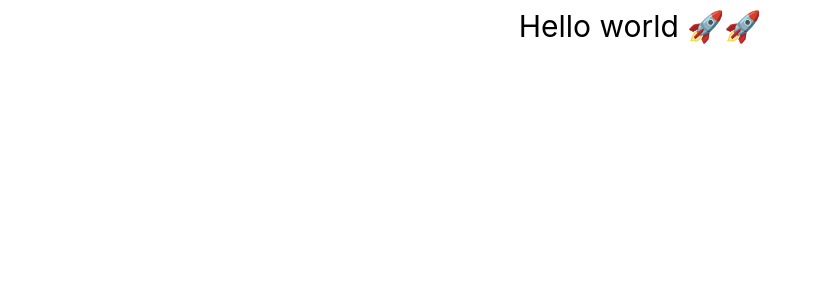
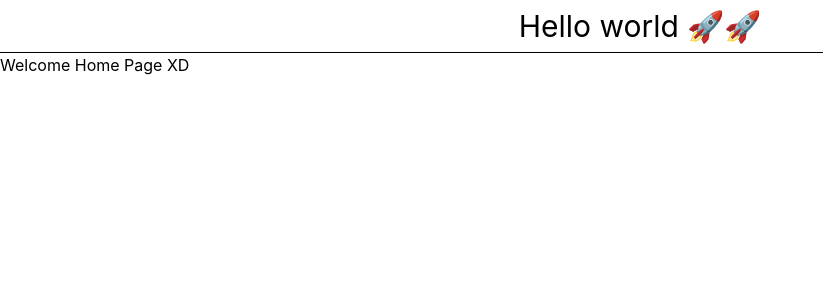
Before and after one commit to Kevin8548/landingpage, a React (Vite) app: page / in a window 1280 px wide. Shown: the top 300 px of the page, without its empty margins (0-823 px from the left). Built offline with nearby package versions, Linux system fonts and the light colour scheme.

Commit message:
feat: Home component

```diff
--- a/src/App.tsx
+++ b/src/App.tsx
@@ -1,7 +1,13 @@
+import { Home } from "./components/Home";
+
 export default function App() {
   return (
+    <>
     <h1 className="text-3xl w-full text-center py-2">
       Hello world 🚀🚀
     </h1>
+    <hr />
+    <Home />
+    </>
   )
 }
--- /dev/null
+++ b/src/components/Home.tsx
@@ -0,0 +1,5 @@
+export function Home(){
+    return (
+        <h1>Welcome Home Page XD</h1>
+    )
+}
```
